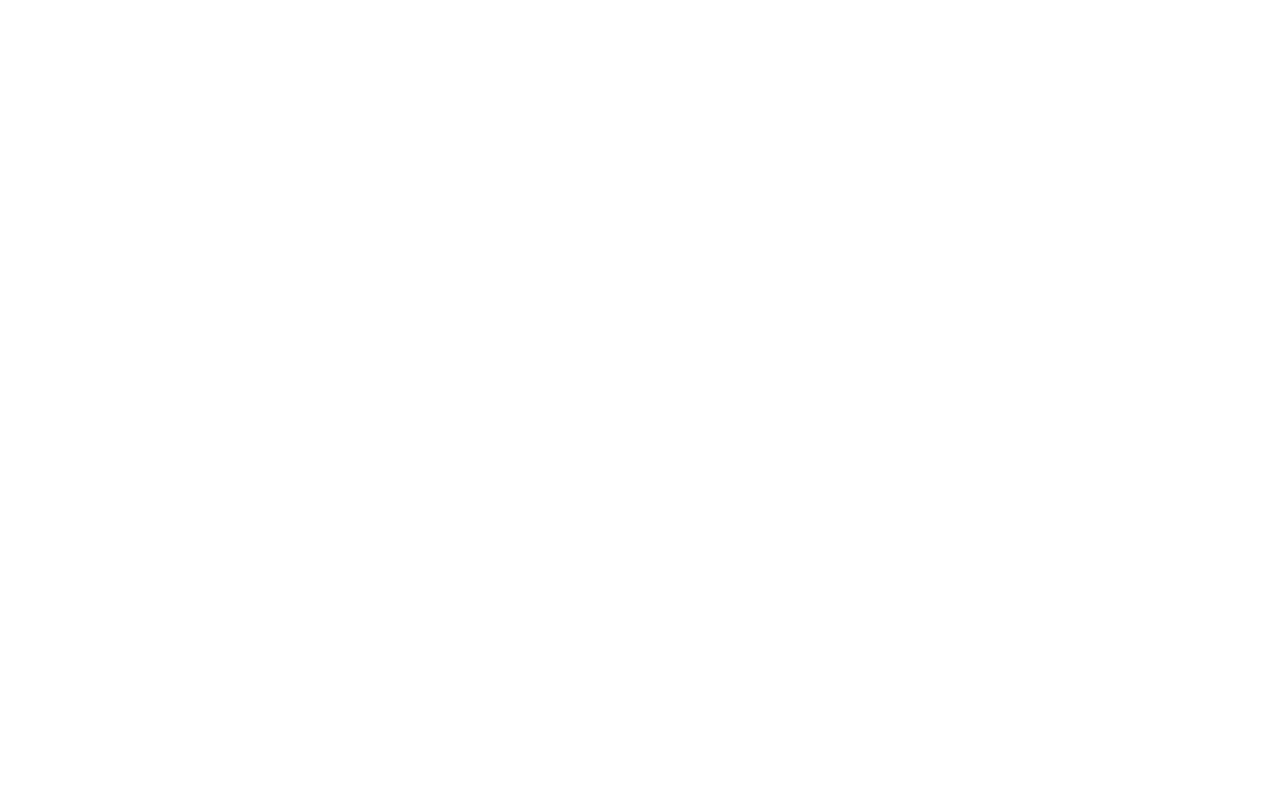
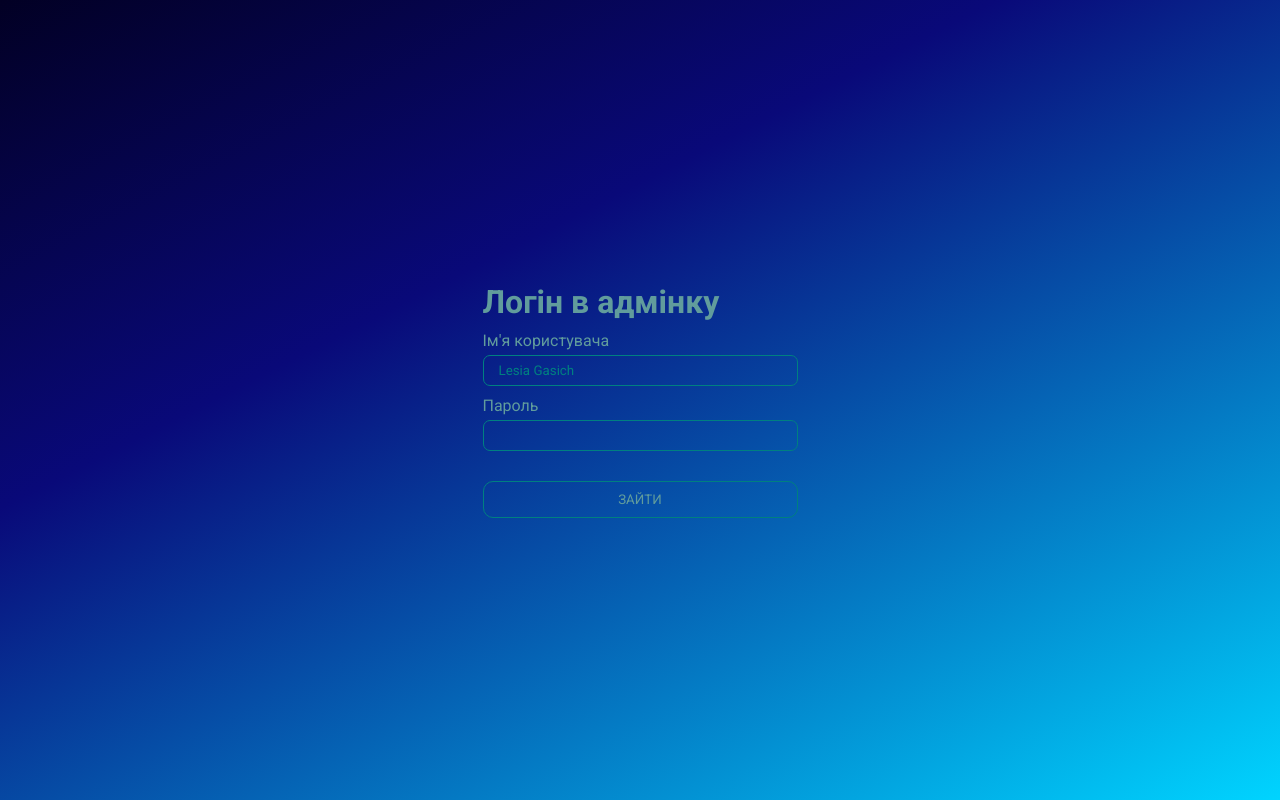
Before and after one commit to LoooMeN/War-heroes, a Flask app: page /login in a window 1280 px wide. Before the commit the page is empty. Run offline with Flask 3, Linux system fonts and the light colour scheme.

Commit message:
Added login

```diff
--- a/app.py
+++ b/app.py
@@ -5,24 +5,19 @@
 
 from PIL import Image
 from waitress import serve
-from flask import Flask, send_from_directory, render_template, request, redirect, make_response
+from flask import Flask, send_from_directory, render_template, request, redirect, make_response, url_for
 
 app = Flask(__name__)
 
 SECRET_TOKEN = 'e0380cca-93ba-409d-9d3e-d38287964a94'
 
 
-@app.route('/admin_for_lesia')
+@app.route('/admin_panel')
 def adminhome():
-    # if request.cookies.get('admin') == SECRET_TOKEN:
-    return render_template('admin.html')
-    # else:
-    #     return redirect('/login')
-
-
-# @app.route('/login')
-# def login():
-#     return render_template('login.html')
+    if request.cookies.get('admin') == SECRET_TOKEN:
+        return render_template('admin.html')
+    else:
+        return redirect(url_for('login'))
 
 @app.route('/getjson')
 def getjson():
@@ -109,6 +104,7 @@
 @app.route('/login', methods=['GET', 'POST'])
 def login():
     if request.method == 'POST':
+        print(request.form['username'])
         if request.form['username'] == 'Lesya' and request.form['password'] == 'Admin123':
             resp = make_response(redirect('/admin_for_lesia'))
             resp.set_cookie('admin', SECRET_TOKEN, max_age=60 * 60 * 24 * 365)  # 1 year
--- a/static/css/home.css
+++ b/static/css/home.css
@@ -95,6 +95,7 @@
   font-size: 13px;
   box-sizing: border-box;
   height: 36px;
+  width: 100%;
 }
 .content_wrapper .filters_wrapper .filter_wrapper select {
   appearance: none;
@@ -108,6 +109,9 @@
   right: 12px;
   bottom: 10px;
   pointer-events: none;
+}
+.content_wrapper .filters_wrapper .filter_wrapper #before_date, .content_wrapper .filters_wrapper .filter_wrapper #after_date {
+  padding-right: 0;
 }
 .content_wrapper .filters_wrapper .filter_wrapper .hero_name_filter {
   width: 100%;
@@ -131,6 +135,7 @@
   display: grid;
   width: 100%;
   grid-template-columns: repeat(6, 160px);
+  justify-content: center;
 }
 .content_wrapper .hero_cards .hero_card {
   padding: 10px;
--- a/static/css/home.scss
+++ b/static/css/home.scss
@@ -102,6 +102,7 @@
                 font-size: 13px;
                 box-sizing: border-box;
                 height: 36px;
+                width: 100%;
             }
 
             select {
@@ -118,6 +119,10 @@
                 right: 12px;
                 bottom: 10px;
                 pointer-events: none;
+            }
+
+            #before_date, #after_date {
+                padding-right: 0;
             }
 
             .hero_name_filter {
@@ -149,6 +154,7 @@
         display: grid;
         width: 100%;
         grid-template-columns: repeat(6, 160px);
+        justify-content: center;
 
         .hero_card {
             padding: 10px;
--- /dev/null
+++ b/static/css/login.css
@@ -0,0 +1,55 @@
+@import url("https://fonts.googleapis.com/css2?family=Roboto:wght@400;700&display=swap");
+* {
+  margin: 0;
+  padding: 0;
+  box-sizing: border-box;
+  font-family: "Roboto";
+  color: rgb(97, 156, 156);
+}
+
+.main_wrapper {
+  width: 100vw;
+  height: 100vh;
+  display: flex;
+  justify-content: center;
+  align-items: center;
+  background: rgb(2, 0, 36);
+  background: linear-gradient(153deg, rgb(2, 0, 36) 0%, rgb(9, 9, 121) 35%, rgb(0, 212, 255) 100%);
+}
+.main_wrapper form {
+  width: 335px;
+  display: flex;
+  flex-direction: column;
+  margin: auto;
+  border-radius: 10px;
+  padding: 10px;
+}
+.main_wrapper form label {
+  margin: 10px 0 5px 0;
+}
+.main_wrapper form input {
+  background-color: unset;
+  border: 1px solid teal;
+  outline: none;
+  padding: 7px 15px;
+  border-radius: 7px;
+}
+.main_wrapper form input::placeholder {
+  color: teal;
+}
+.main_wrapper form button {
+  outline: none;
+  border: 1px solid teal;
+  background-color: unset;
+  padding: 10px 0;
+  border-radius: 10px;
+  margin-top: 30px;
+}
+.main_wrapper .error_window {
+  border: 2px solid red;
+  border-radius: 15px;
+  position: absolute;
+  bottom: 15px;
+  right: 15px;
+  max-width: 300px;
+}
--- /dev/null
+++ b/static/css/login.scss
@@ -0,0 +1,62 @@
+@import url('https://fonts.googleapis.com/css2?family=Roboto:wght@400;700&display=swap');
+
+* {
+    margin: 0;
+    padding: 0;
+    box-sizing: border-box;
+    font-family: "Roboto";
+    color: rgb(97, 156, 156);
+}
+
+.main_wrapper {
+    width: 100vw;
+    height: 100vh;
+    display: flex;
+    justify-content: center;
+    align-items: center;
+    background: rgb(2,0,36);
+    background: linear-gradient(153deg, rgba(2,0,36,1) 0%, rgba(9,9,121,1) 35%, rgba(0,212,255,1) 100%);
+
+    form {
+        width: 335px;
+        display: flex;
+        flex-direction: column;
+        margin: auto;
+        border-radius: 10px;
+        padding: 10px;
+
+        label {
+            margin: 10px 0 5px 0;
+        }
+
+        input {
+            background-color: unset;
+            border: 1px solid teal;
+            outline: none;
+            padding: 7px 15px;
+            border-radius: 7px;
+
+            &::placeholder {
+                color: teal
+            }
+        }
+
+        button {
+            outline: none;
+            border: 1px solid teal;
+            background-color: unset;
+            padding: 10px 0;
+            border-radius: 10px;
+            margin-top: 30px;
+        }
+    }
+
+    .error_window{
+        border: 2px solid red;
+        border-radius: 15px;
+        position: absolute;
+        bottom: 15px;
+        right: 15px;
+        max-width: 300px;
+    }
+}
--- a/templates/login.html
+++ b/templates/login.html
@@ -2,9 +2,26 @@
 <html lang="en">
 <head>
     <meta charset="UTF-8">
+    <meta name="viewport" content="width=device-width, initial-scale=1.0">
+    <link rel="stylesheet" href="{{ url_for('static', filename='css/login.css') }}">
+    <script src="{{ url_for('static', filename='js/admin.js')}}"></script>
     <title>LOGIN!</title>
 </head>
 <body>
-
+    <div class="main_wrapper">
+        <form action="{{ url_for('login') }}" method="post">
+            <h1>Логін в адмінку</h1>
+            <label for="username">Ім'я користувача</label>
+            <input type="text" id="username" placeholder="Lesia Gasich">
+            <label for="password">Пароль</label>
+            <input type="text" id="password">
+            <button>ЗАЙТИ</button>
+        </form>
+    </div>
+    {% if error %}
+        <div class="error_window">
+            {{error}}
+        </div>
+    {% endif %}
 </body>
 </html>
```
